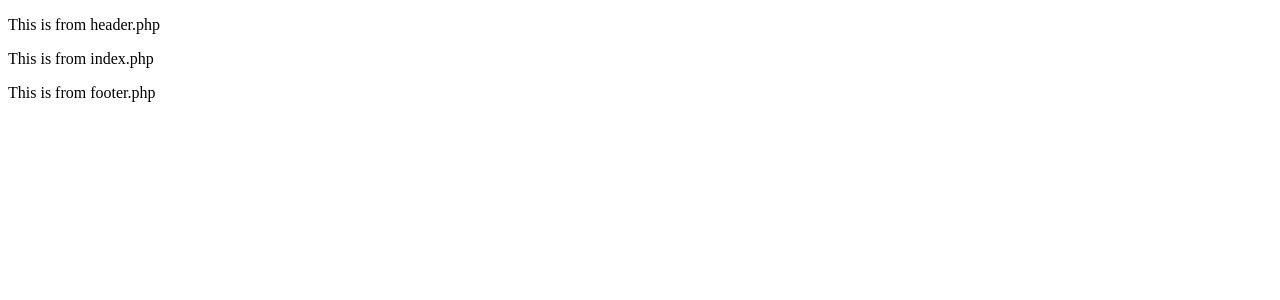
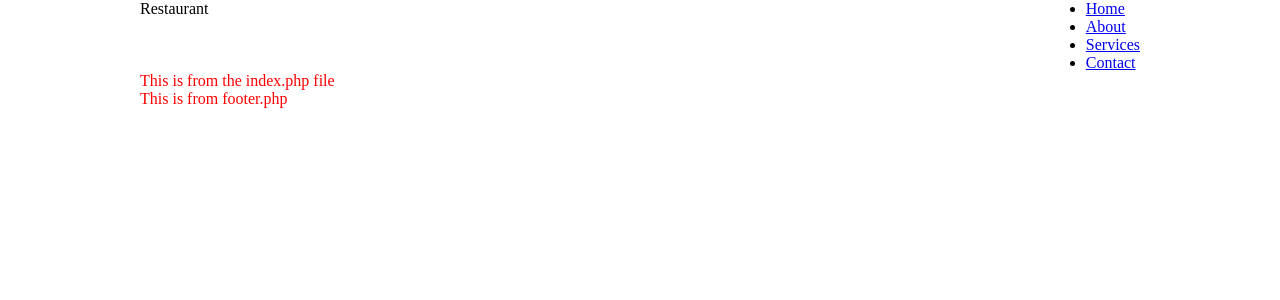
Before and after one commit to Khai-Halim/Wordpress-Restaurant-Theme-Backup, a WordPress theme: template index.php in a window 1280 px wide. Shown: the top 300 px of the page. Run offline with PHP 8.4 and a stand-in for WordPress, Linux system fonts and the light colour scheme; the site name, menu and one post (Sample post) are stand-ins, and other content is empty.

Commit message:
Set up classes

```diff
--- /dev/null
+++ b/SASS/_classes.scss
@@ -0,0 +1,28 @@
+                            /*POSITION*/
+.center{display: flex; justify-content: center; align-items: center;} //CENTER
+.center-x{display: flex; justify-content: center;}                    //CENTER X
+.center-y{display:flex; align-items: center;}                         //CENTER Y
+.flex-between{display: flex; justify-content: space-between;}         //SPACE BETWEEN
+
+                            /*CONTAINERS*/
+.container{width: 90vw; max-width: 1000px; margin: 0 auto;}           //CONTAINER
+.container-2{width: 90vw; max-width: 1100px; margin: 0 auto;}         //LARGER CONTAINER
+
+                            /*LAYOUT*/
+.cols-even{display: flex; >*{flex: 1; margin-top: 20px; margin-bottom: 20px; margin-right: 30px;}
+     img{width: 100%;} >:last-child{margin-right: 0;}}                //EVEN COLUMNS
+.cols-aside-left{display: flex; >*{margin-top: 20px; margin-bottom: 20px; margin-left: 30px;}
+     img{width: 100%;} >:first-child{width: 200px; margin-left: 0;}}  //ASIDE BAR ON LEFT
+.cols-aside-right{display: flex; >*{margin-top: 20px; margin-bottom: 20px;margin-right: 30px;}
+    img{width: 100%;} >:last-child{ width: 200px; margin-right: 0;}}  //ASIDE BAR ON RIGHT
+
+                            /*BORDER*/
+.border-bottom{border-bottom: solid $grey-1 1px;}                      //ADD BOTTOM BORDER
+
+                            /*FONT AWESOME ICON*/
+.fa-chevron-down{font-size: 0.6rem; padding-left: 5px; color: $grey-1;}//ICON STYLING
+
+                            /*DISPLAY*/
+.hide{display: none;}                                                  //HIDE
+.list-row{display: flex; li{list-style:none;a{display:block;padding:10px;
+    color:black; text-decoration: none;}}}                          //CHANGE LIST TO ROW
--- /dev/null
+++ b/SASS/_colors.scss
@@ -0,0 +1,42 @@
+//color set
+$black: #333;
+$white: #fdfdfd;
+$grey-1: #ddd;
+$grey-2: #bbb;
+$grey-3: #999;
+$grey-4: #666;
+$grey-5: #4a4a4a;
+$primary-color-1: rgb(255, 209, 209);
+$primary-color-2: rgb(255, 152, 152);
+$primary-color-3: rgb(214, 64, 64);
+$primary-color-4: rgb(216, 38, 38);
+$primary-color-5: rgb(170, 0, 0);
+$secondary-color-1: rgb(233, 249, 255);
+$secondary-color-2: rgb(174, 231, 255);
+$secondary-color-3: rgb(106, 210, 255);
+$secondary-color-4: rgb(48, 192, 253);
+$secondary-color-5: rgb(2, 142, 202);
+$other-color: rgb(255, 233, 200);
+$input-focus: rgb(172, 255, 248);
+$darken: rgba($color: $black, $alpha: 0.3);
+
+//background colors
+.bg-1{
+    background: $secondary-color-1;
+}
+
+.bg-2{
+    background: $white;
+}
+
+.bg-3{
+    background: $black;
+}
+
+.bg-other{
+    background: $other-color;
+}
+
+.bg-darken{
+    background: $darken;
+}
--- /dev/null
+++ b/SASS/_default.scss
@@ -0,0 +1,6 @@
+                                /*DEFAULT STYLING*/
+*{
+    margin: 0;
+    padding: 0;
+    box-sizing: border-box;
+}
--- a/style.scss
+++ b/SASS/style.scss
@@ -5,3 +5,10 @@ Description: A restaurant theme built from scratch
 Version: 1
 Tags: Restaurant
 */
+@import 'colors';
+@import 'classes';
+@import 'default';
+
+p{
+    color: red;
+}
--- a/footer.php
+++ b/footer.php
@@ -1,3 +1,7 @@
-<p>This is from footer.php</p>
+<div class="container">
+    <p>This is from footer.php</p>
+</div>
+
+<?php wp_footer() ?>
 </body>
 </html>
--- /dev/null
+++ b/functions.php
@@ -0,0 +1,19 @@
+<?php
+
+
+function enqueue_scripts(){
+    wp_enqueue_style('main-style', get_stylesheet_uri());
+    wp_enqueue_script( 'main-js', get_theme_file_uri( '/js/script.js' ), array(), '1', true );
+}
+
+add_action('wp_enqueue_scripts', 'enqueue_scripts');
+
+
+
+
+
+
+
+
+
+?>
--- a/header.php
+++ b/header.php
@@ -4,7 +4,20 @@
     <meta charset="UTF-8">
     <meta name="viewport" content="width=device-width, initial-scale=1.0">
     <title>Document</title>
+    <?php wp_head(); ?>
 </head>
 <body>
 
-<p>This is from header.php</p>
+<div class="container flex-between">
+    <div>
+        <span>Restaurant</span>
+    </div>
+    <nav>
+        <ul class="list-inline">
+            <li><a href="#">Home</a></li>
+            <li><a href="#">About</a></li>
+            <li><a href="#">Services</a></li>
+            <li><a href="#">Contact</a></li>
+        </ul>
+    </nav>
+</div>
--- a/index.php
+++ b/index.php
@@ -1,5 +1,7 @@
 <?php get_header(); ?>
 
-This is from index.php
+<div class="container">
+    <p>This is from the index.php file</p>
+</div>
 
 <?php get_footer(); ?>
--- a/style.css
+++ b/style.css
@@ -5,4 +5,188 @@ Description: A restaurant theme built from scratch
 Version: 1
 Tags: Restaurant
 */
+.bg-1 {
+  background: #e9f9ff;
+}
+
+.bg-2 {
+  background: #fdfdfd;
+}
+
+.bg-3 {
+  background: #333;
+}
+
+.bg-other {
+  background: #ffe9c8;
+}
+
+.bg-darken {
+  background: rgba(51, 51, 51, 0.3);
+}
+
+/*POSITION*/
+.center {
+  display: -webkit-box;
+  display: -ms-flexbox;
+  display: flex;
+  -webkit-box-pack: center;
+      -ms-flex-pack: center;
+          justify-content: center;
+  -webkit-box-align: center;
+      -ms-flex-align: center;
+          align-items: center;
+}
+
+.center-x {
+  display: -webkit-box;
+  display: -ms-flexbox;
+  display: flex;
+  -webkit-box-pack: center;
+      -ms-flex-pack: center;
+          justify-content: center;
+}
+
+.center-y {
+  display: -webkit-box;
+  display: -ms-flexbox;
+  display: flex;
+  -webkit-box-align: center;
+      -ms-flex-align: center;
+          align-items: center;
+}
+
+.flex-between {
+  display: -webkit-box;
+  display: -ms-flexbox;
+  display: flex;
+  -webkit-box-pack: justify;
+      -ms-flex-pack: justify;
+          justify-content: space-between;
+}
+
+/*CONTAINERS*/
+.container {
+  width: 90vw;
+  max-width: 1000px;
+  margin: 0 auto;
+}
+
+.container-2 {
+  width: 90vw;
+  max-width: 1100px;
+  margin: 0 auto;
+}
+
+/*LAYOUT*/
+.cols-even {
+  display: -webkit-box;
+  display: -ms-flexbox;
+  display: flex;
+}
+
+.cols-even > * {
+  -webkit-box-flex: 1;
+      -ms-flex: 1;
+          flex: 1;
+  margin-top: 20px;
+  margin-bottom: 20px;
+  margin-right: 30px;
+}
+
+.cols-even img {
+  width: 100%;
+}
+
+.cols-even > :last-child {
+  margin-right: 0;
+}
+
+.cols-aside-left {
+  display: -webkit-box;
+  display: -ms-flexbox;
+  display: flex;
+}
+
+.cols-aside-left > * {
+  margin-top: 20px;
+  margin-bottom: 20px;
+  margin-left: 30px;
+}
+
+.cols-aside-left img {
+  width: 100%;
+}
+
+.cols-aside-left > :first-child {
+  width: 200px;
+  margin-left: 0;
+}
+
+.cols-aside-right {
+  display: -webkit-box;
+  display: -ms-flexbox;
+  display: flex;
+}
+
+.cols-aside-right > * {
+  margin-top: 20px;
+  margin-bottom: 20px;
+  margin-right: 30px;
+}
+
+.cols-aside-right img {
+  width: 100%;
+}
+
+.cols-aside-right > :last-child {
+  width: 200px;
+  margin-right: 0;
+}
+
+/*BORDER*/
+.border-bottom {
+  border-bottom: solid #ddd 1px;
+}
+
+/*FONT AWESOME ICON*/
+.fa-chevron-down {
+  font-size: 0.6rem;
+  padding-left: 5px;
+  color: #ddd;
+}
+
+/*DISPLAY*/
+.hide {
+  display: none;
+}
+
+.list-row {
+  display: -webkit-box;
+  display: -ms-flexbox;
+  display: flex;
+}
+
+.list-row li {
+  list-style: none;
+}
+
+.list-row li a {
+  display: block;
+  padding: 10px;
+  color: black;
+  text-decoration: none;
+}
+
+/*DEFAULT STYLING*/
+* {
+  margin: 0;
+  padding: 0;
+  -webkit-box-sizing: border-box;
+          box-sizing: border-box;
+}
+
+p {
+  color: red;
+}
 /*# sourceMappingURL=style.css.map */
```
Also changed, not shown: js/script.js (added), 1 other file.
